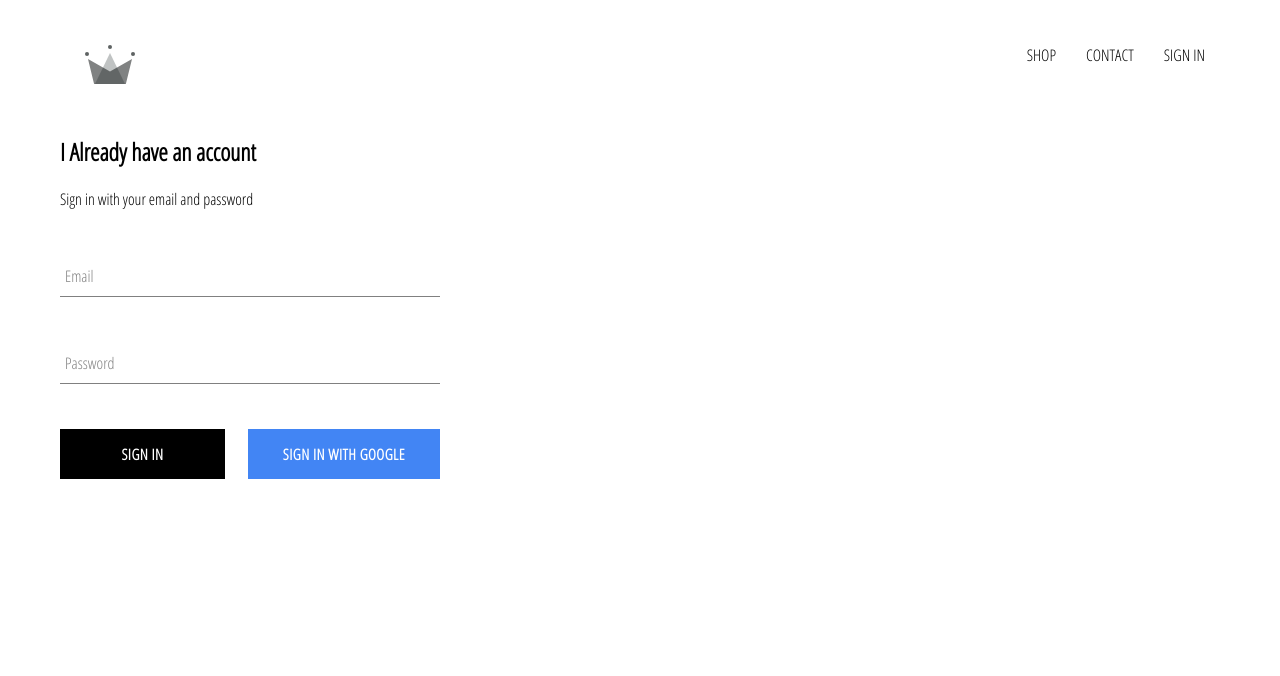
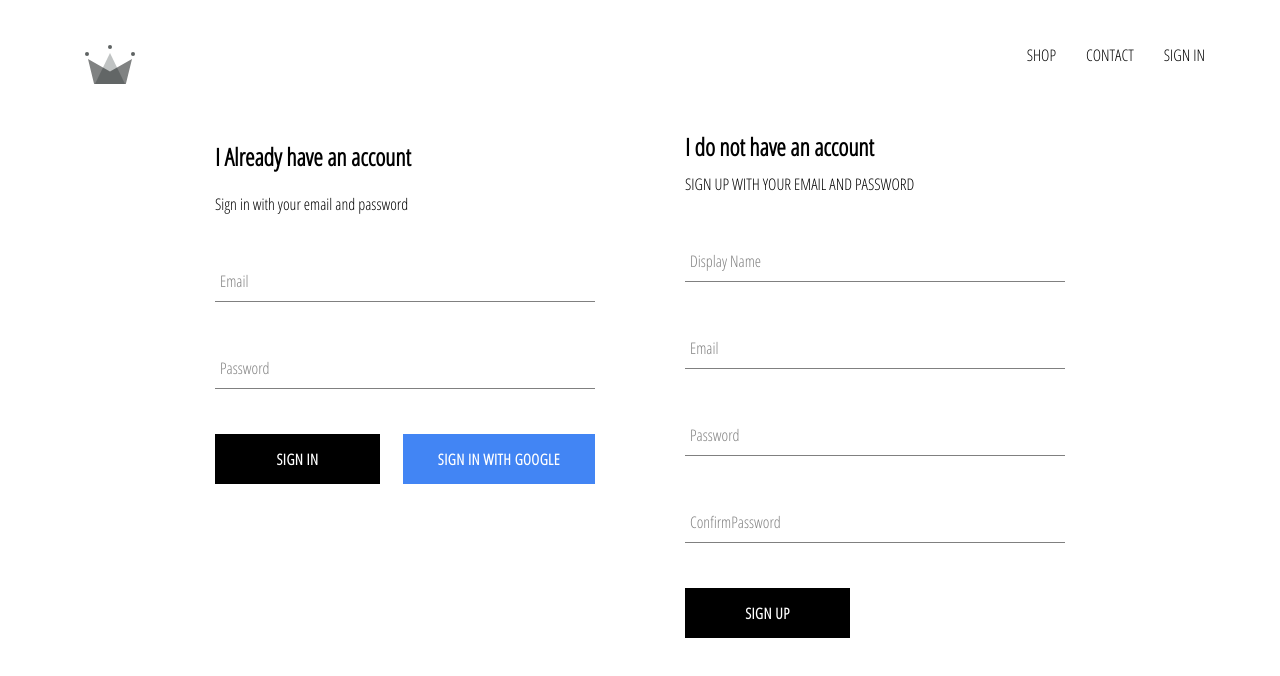
Before and after one commit to WaterLoverL/crown-clothing, a React (Create React App) app: page /signin in a window 1280 px wide. Shown: the top 676 px of the page. Built offline with nearby package versions, Linux system fonts and the light colour scheme; no server answers.

Commit message:
implemented firebase utils, included ability to store authenticated user to firebase

```diff
--- a/src/App.js
+++ b/src/App.js
@@ -7,7 +7,7 @@
 import ShopPage from "./pages/shop/shop.component";
 import SignInAndSignUpPage from "./pages/sign-in-and-sign-up/sign-in-and-sign-up.component";
 import Header from "./components/header/header.component";
-import {auth} from './firebase/firebase.utils';
+import {auth, createUserProfileDocument } from './firebase/firebase.utils';
 
 
 class App extends React.Component {
@@ -16,17 +16,29 @@
 
         this.state = {
             currentUser: null
-        }
+        };
     }
 
     unsubscribeFromAuth = null;
 
     componentDidMount() {
-        this.unsubscribeFromAuth = auth.onAuthStateChanged(user => {
-            this.setState({ currentUser: user });
+        this.unsubscribeFromAuth = auth.onAuthStateChanged(async userAuth => {
+            if (userAuth){
+                const userRef = await createUserProfileDocument(userAuth);
 
-            console.log(user);
-        })
+                userRef.onSnapshot(snapShot => {
+                    this.setState({
+                        currentUser: {
+                            id: snapShot.id,
+                            ...snapShot.data()
+                        }
+                    });
+                });
+
+            }
+
+            this.setState({currentUser: userAuth });
+        });
     }
 
     componentWillUnmount() {
--- /dev/null
+++ b/src/components/sign-up/sign-up.component.jsx
@@ -0,0 +1,107 @@
+import React from 'react';
+
+import FormInput from "../form-input/form-input.component";
+import CustomButton from "../custom-button/custom-button.component";
+
+import {auth, createUserProfileDocument} from "../../firebase/firebase.utils";
+
+
+import './sign-up.styles.scss';
+
+class SignUp extends React.Component {
+    constructor() {
+        super();
+
+        this.state = {
+            displayName: '',
+            email: '',
+            password: '',
+            confirmPassword: ''
+        };
+    }
+
+    handleSubmit = async event => {
+      event.preventDefault();
+
+      const { displayName, email, password, confirmPassword} = this.state;
+
+      if(password !== confirmPassword) {
+          alert("passwords don't match");
+          return;
+      }
+
+      try {
+          const { user } = await auth.createUserWithEmailAndPassword(
+              email,
+              password
+          );
+
+          await createUserProfileDocument(user, { displayName });
+
+          this.setState({
+                displayName: '',
+                email: '',
+                password: '',
+                confirmPassword: ''
+          })
+      }catch(error){
+          console.error(error);
+      }
+    };
+
+    handleChange = event => {
+        const { name, value } = event.target;
+
+        this.setState({ [name]: value });
+    };
+
+
+
+
+    render() {
+        const {displayName, email, password, confirmPassword } = this.state;
+        return (
+            <div className="sign-up">
+                <h2 className="title">I do not have an account</h2>
+                <span>SIGN UP WITH YOUR EMAIL AND PASSWORD</span>
+                <form className='sign-up-form' onSubmit={this.handleSubmit}>
+                    <FormInput
+                        type='text'
+                        name='displayName'
+                        value={displayName}
+                        onChange={this.handleChange}
+                        label='Display Name'
+                        required
+                    />
+                    <FormInput
+                        type='email'
+                        name='email'
+                        value={email}
+                        onChange={this.handleChange}
+                        label='Email'
+                        required
+                    />
+                    <FormInput
+                        type='password'
+                        name='password'
+                        value={password}
+                        onChange={this.handleChange}
+                        label='Password'
+                        required
+                    />
+                    <FormInput
+                        type='password'
+                        name='confirmPassword'
+                        value={confirmPassword}
+                        onChange={this.handleChange}
+                        label='ConfirmPassword'
+                        required
+                    />
+                    <CustomButton type='submit'>SIGN UP</CustomButton>
+                </form>
+            </div>
+        )
+    }
+}
+
+export default SignUp;
--- /dev/null
+++ b/src/components/sign-up/sign-up.styles.scss
@@ -0,0 +1,9 @@
+.sign-up{
+  display: flex;
+  flex-direction: column;
+  width: 380px;
+
+  .title {
+    margin: 10px 0;
+  }
+}
--- a/src/firebase/firebase.utils.js
+++ b/src/firebase/firebase.utils.js
@@ -12,8 +12,35 @@
     appId: "1:1073277534865:web:3e89e33b9335a628bab530"
 };
 
+firebase.initializeApp(config);
 
-firebase.initializeApp(config);
+export const createUserProfileDocument = async (userAuth, additionalData) => {
+  if (!userAuth) return;
+
+  const userRef = firestore.doc(`users/${userAuth.uid}`);
+
+  const snapShot = await userRef.get();
+
+  if(!snapShot.exists) {
+      const { displayName, email } = userAuth;
+      const createAt = new Date();
+      try {
+          await userRef.set({
+              displayName,
+              email,
+              createAt,
+              ...additionalData
+          })
+      } catch (error) {
+          console.log('error creating user', error.message)
+      }
+
+  }
+
+  return userRef;
+};
+
+
 
 export const auth = firebase.auth();
 export const firestore = firebase.firestore();
--- a/src/pages/sign-in-and-sign-up/sign-in-and-sign-up.component.jsx
+++ b/src/pages/sign-in-and-sign-up/sign-in-and-sign-up.component.jsx
@@ -1,6 +1,7 @@
 import React from 'react';
 
 import SignIn from "../../components/sign-in/sign-in.components";
+import SignUp from "../../components/sign-up/sign-up.component";
 
 import './sign-in-and-sign-up.styles.scss';
 
@@ -8,6 +9,7 @@
 
     <div className="sign-in-and-sign-up">
      <SignIn />
+     <SignUp />
     </div>
 );
 
--- a/src/pages/sign-in-and-sign-up/sign-in-and-sign-up.styles.scss
+++ b/src/pages/sign-in-and-sign-up/sign-in-and-sign-up.styles.scss
@@ -0,0 +1,6 @@
+.sign-in-and-sign-up {
+  width: 850px;
+  display: flex;
+  justify-content: space-between;
+  margin: 30px auto;
+}
```
